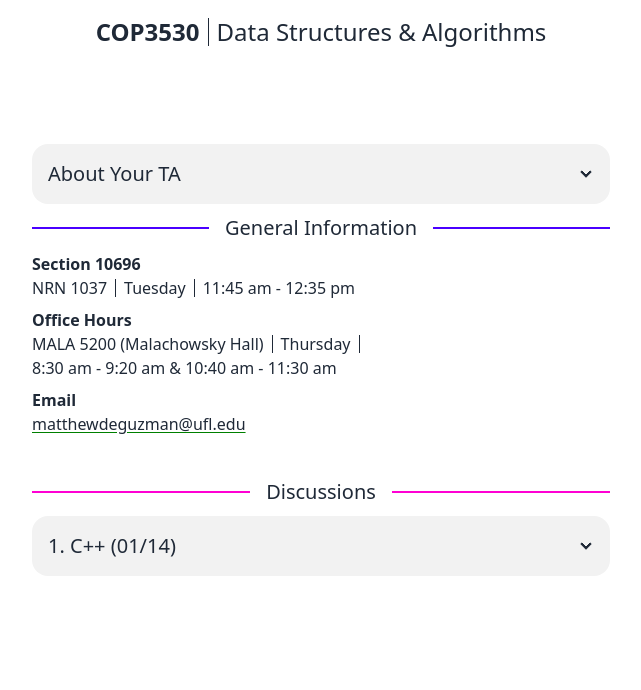
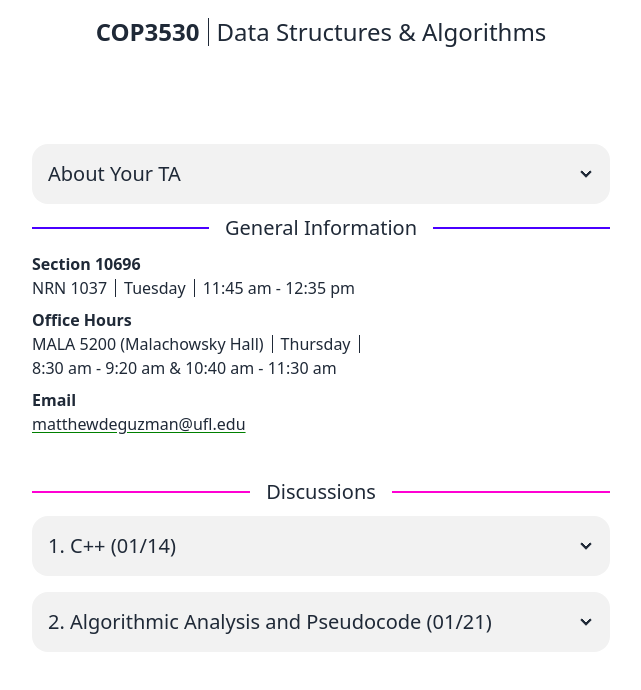
Before and after one commit to matt-dz/dsa-discussion, a SvelteKit app: page / in a window 1280 px wide. Shown: the top 690 px of the page, without its empty margins (319-960 px from the left). Built offline with nearby package versions, Linux system fonts and the light colour scheme.

Commit message:
add week2 and discussion redirects

```diff
--- a/src/routes/+page.svelte
+++ b/src/routes/+page.svelte
@@ -81,6 +81,7 @@
 			</div>
 
 			<div class="divider-header divider divider-secondary mt-12" id="discussions">Discussions</div>
+			<div class="flex flex-col gap-4">
 			<Discussion
 				name="c++"
 				title="1. C++ (01/14)"
@@ -93,6 +94,20 @@
 					</p>
 				{/snippet}
 			</Discussion>
+				<Discussion
+					name="algorithmic-analysis"
+					title="2. Algorithmic Analysis and Pseudocode (01/21)"
+					pptLink="https://docs.google.com/presentation/d/1SKauPvsXgH6VXktNGxwmlc8C0m5byvu_IYKe1cP9v9Y/edit?usp=sharing"
+				>
+					{#snippet description()}
+						<p>
+							This week, we're diving into the world of algorithmic analysis and pseudocode. Get
+							ready to learn how to analyze the efficiency of algorithms and write pseudocode to
+							plan out your code.
+						</p>
+					{/snippet}
+				</Discussion>
+			</div>
 		</div>
 	</div>
 </div>
--- /dev/null
+++ b/src/routes/week1/+page.server.ts
@@ -0,0 +1,8 @@
+import { redirect } from '@sveltejs/kit';
+
+export function load() {
+	throw redirect(
+		307,
+		'https://ufl.instructure.com/courses/525732/files/folder/Slides%20for%20Inperson%20Lectures/Discussion%20Presentations?preview=93479607'
+	);
+}
--- /dev/null
+++ b/src/routes/week2/+page.server.ts
@@ -0,0 +1,8 @@
+import { redirect } from '@sveltejs/kit';
+
+export function load() {
+	throw redirect(
+		307,
+		"https://docs.google.com/presentation/d/1SKauPvsXgH6VXktNGxwmlc8C0m5byvu_IYKe1cP9v9Y/edit?usp=sharing"
+	);
+}
```
